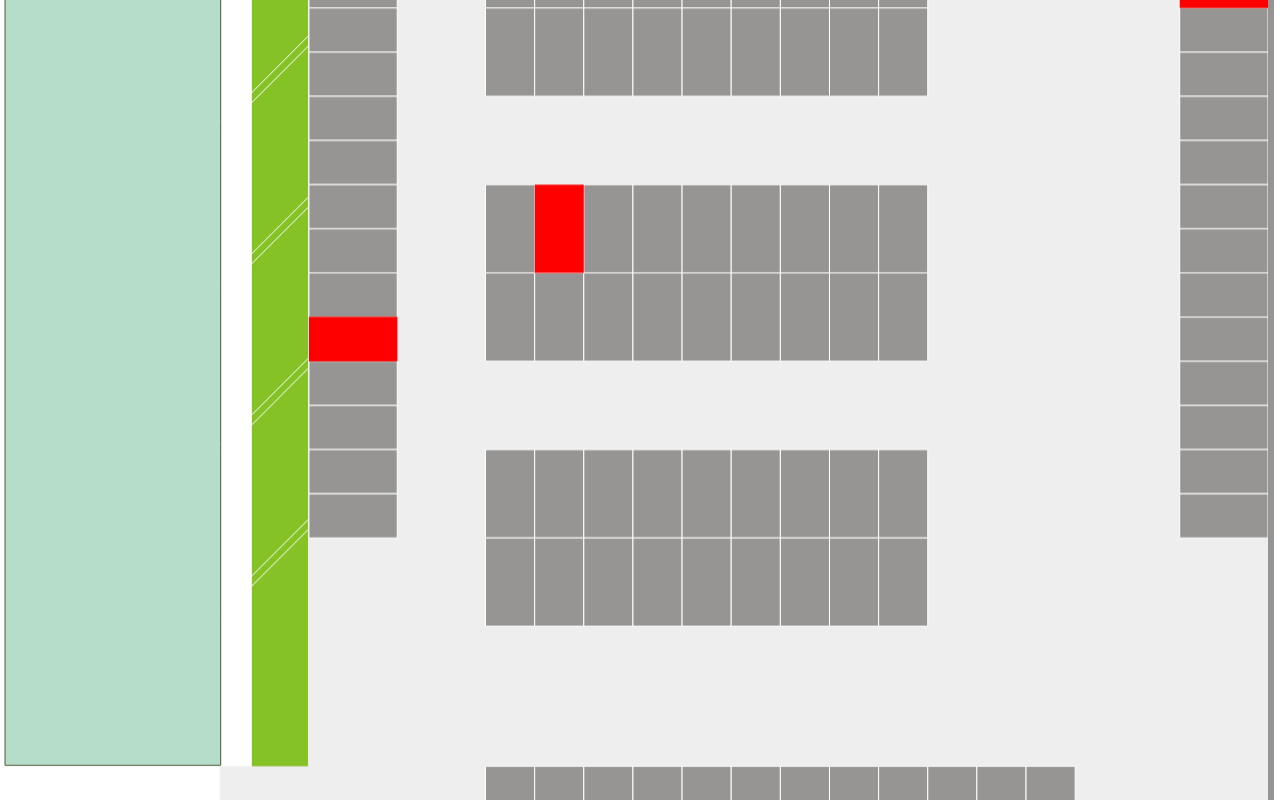
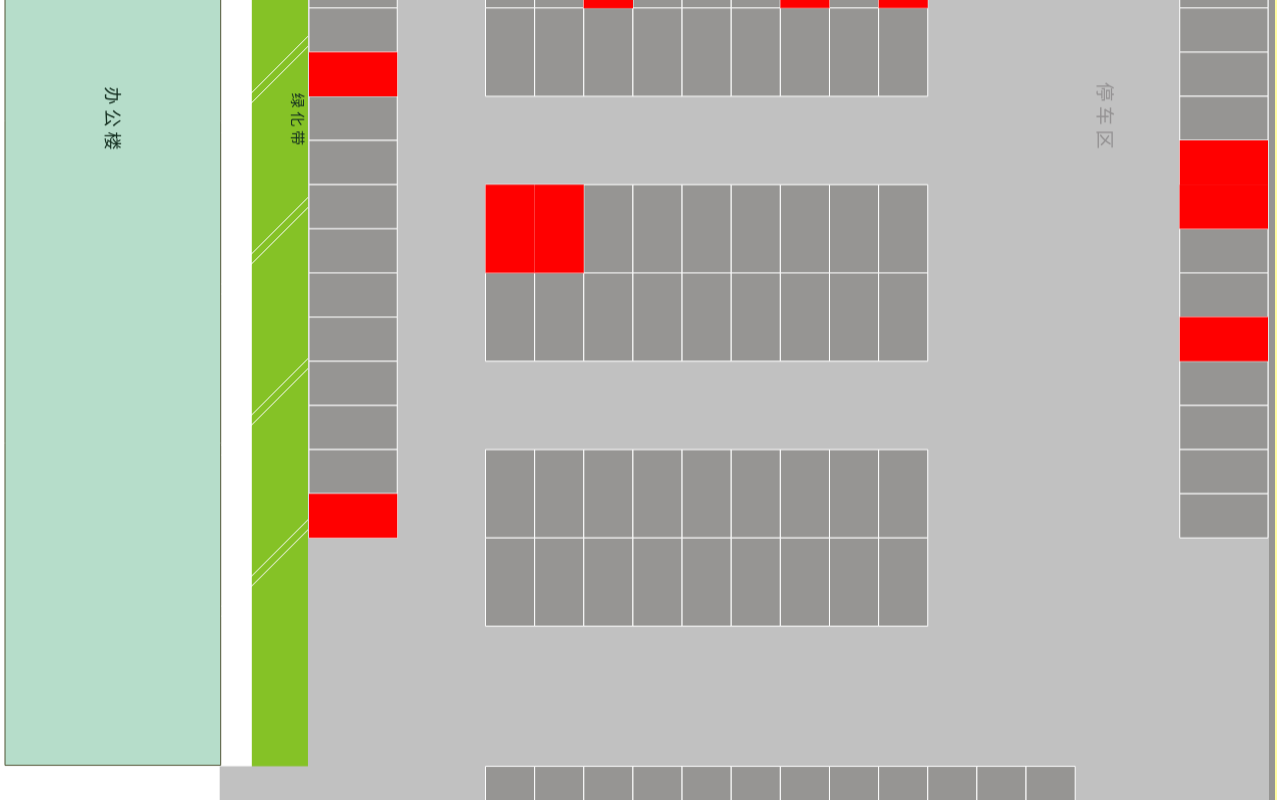
Before and after one commit to imondo/car_park, a website: page index.html in a window 1280 px wide. Shown: the top 800 px of the page. Drawn offline with Linux system fonts and the light colour scheme.

Commit message:
feat: 字体旋转

```diff
--- a/index.html
+++ b/index.html
@@ -11,7 +11,7 @@
         margin: 0;
       }
       html,body{
-        background-color: #333;
+        background-color: #fff;
       }
       html {
         height: 100%;
@@ -32,14 +32,14 @@
       var drawCarport = new DrawCarport();
 
       drawCarport.init();
+      var i = 0;
+      do {
+        i++;
+        var car_num = Math.round(Math.random()*100);
+        console.log(car_num)
+        drawCarport.mark(car_num);
+      } while (i <20);
 
-      drawCarport.mark(5)
-      drawCarport.mark(5)
-      drawCarport.mark(15)
-      drawCarport.mark(25)
-      drawCarport.mark(45)
-      drawCarport.mark(65)
-      drawCarport.mark(95)
     </script>
   </body>
 </html>
--- a/main.js
+++ b/main.js
@@ -33,7 +33,7 @@ function DrawCarport() {
 
   this.padding = 5; // 停车场边缘宽度
 
-  this.portLine = 0; // 停车场外围边线宽度
+  this.portLine = 4; // 停车场外围边线宽度
 
   // 车位宽度 至少需要29等分
   this.car_w = WIDTH / 29;
@@ -71,6 +71,7 @@ function DrawCarport() {
     y: this.padding,
     w: this.office_w,
     h: this.portH - this.halveH - this.car_entry_w,
+    text: '办 公 楼',
   };
   // 短办公楼
   this.short_office = {
@@ -86,6 +87,7 @@ function DrawCarport() {
     y: this.padding + 2,
     w: 2 * this.car_w,
     h: this.portH - this.halveH - this.car_entry_w,
+    text: '绿 化 带',
   };
   // 短绿化
   this.short_office_green = {
@@ -153,7 +155,10 @@ DrawCarport.prototype.init = function () {
   };
   // 绘制 24个
   for (let i = 0; i < 24; i++) {
-    var _dot = Object.assign({}, car_dot_1, { id: i, y: start.y + this.car_w * i })
+    var _dot = Object.assign({}, car_dot_1, {
+      id: i,
+      y: start.y + this.car_w * i,
+    });
     this.drawCar(_dot);
     // 记录车位
     this.car_list.unshift(_dot);
@@ -176,7 +181,10 @@ DrawCarport.prototype.init = function () {
   };
   // 绘制 12个
   for (let i = 0; i < 12; i++) {
-    var _dot = Object.assign({}, car_dot_2, { id: i, x: start.x + (this.car_w + 5) * i, })
+    var _dot = Object.assign({}, car_dot_2, {
+      id: i,
+      x: start.x + (this.car_w + 5) * i,
+    });
     this.drawCar(_dot);
     // 记录车位
     this.car_list.push(_dot);
@@ -199,7 +207,10 @@ DrawCarport.prototype.init = function () {
   };
   // 绘制 21个
   for (let i = 0; i < 21; i++) {
-    var _dot = Object.assign({}, car_dot_3, { id: i, y: start.y + this.car_w * i })
+    var _dot = Object.assign({}, car_dot_3, {
+      id: i,
+      y: start.y + this.car_w * i,
+    });
     this.drawCar(_dot);
     // 记录车位
     this.car_list.push(_dot);
@@ -208,8 +219,8 @@ DrawCarport.prototype.init = function () {
   // 绘制前侧车位后面灰色墙体
   ctx.beginPath();
   ctx.rect(
-    start.x + this.car_w * 2 + 3,
-    this.padding + 2,
+    start.x + this.car_w * 2 + 4,
+    this.padding,
     6,
     this.long_office.h + this.car_w * 2
   );
@@ -234,7 +245,10 @@ DrawCarport.prototype.init = function () {
   // 绘制 12 个
   var you_car_list = [];
   for (let i = 0; i < 12; i++) {
-    var _dot = Object.assign({}, car_dot_4, { id: i, x: start.x + (this.car_w + 5) * i })
+    var _dot = Object.assign({}, car_dot_4, {
+      id: i,
+      x: start.x + (this.car_w + 5) * i,
+    });
     this.drawCar(_dot);
     // 记录车位
     you_car_list.unshift(_dot);
@@ -259,8 +273,11 @@ DrawCarport.prototype.init = function () {
     };
     // 绘制 12个
     for (let i = 0; i < 9; i++) {
-      var _id = num + '-' + i
-      var _dot = Object.assign({}, car_dot_5, { id: _id, x: start.x + (car_w + 5) * i })
+      var _id = num + '-' + i;
+      var _dot = Object.assign({}, car_dot_5, {
+        id: _id,
+        x: start.x + (car_w + 5) * i,
+      });
       drawCar(_dot);
       // 记录车位
       car_list.push(_dot);
@@ -280,19 +297,28 @@ DrawCarport.prototype.init = function () {
   draw_Car(11, this.padding, this.car_w, this.car_list);
 
   carportBySort(this.car_list);
+
+  // 停车场文字
+  this.drawText({
+    text: '停 车 区',
+    color: '#949293',
+    font: '19px Simsun',
+    x: this.portW - this.car_w * 4 + 19 / 2,
+    y: this.long_office.h / 2
+  });
 };
 
 /**
  * 车位标记
  * @param {number} carport_num 车位
  */
-DrawCarport.prototype.mark = function(carport_num) {
+DrawCarport.prototype.mark = function (carport_num) {
   ctx.beginPath();
-  var _carport = this.car_list.find(v => v.carport_num == carport_num);
-  ctx.rect(_carport.x , _carport.y, _carport.w, _carport.h);
+  var _carport = this.car_list.find((v) => v.carport_num == carport_num);
+  ctx.rect(_carport.x, _carport.y, _carport.w, _carport.h);
   ctx.fillStyle = 'red';
-  ctx.fill()
-}
+  ctx.fill();
+};
 
 /**
  * 绘制停车场外围
@@ -306,21 +332,14 @@ DrawCarport.prototype.drawPort = function () {
 
   ctx.lineWidth = this.portLine;
   ctx.beginPath();
-  ctx.moveTo(this.padding, this.padding);
+  ctx.moveTo(this.padding + this.long_office.w, this.padding);
   ctx.lineTo(this.portW + this.padding, this.padding);
   ctx.lineTo(this.portW + this.padding, this.portH + this.padding);
-  ctx.lineTo(this.padding, this.portH + this.padding);
-  ctx.lineTo(this.padding, this.portH - this.halveH); // 入口拐点
-  ctx.lineTo(this.portW - this.halveW * 4, this.portH - this.halveH); // 入口拐点
-  ctx.lineTo(
-    this.portW - this.halveW * 4,
-    this.portH - this.halveH - this.car_entry_w
-  ); // 入口拐点
-  ctx.lineTo(this.padding, this.portH - this.halveH - this.car_entry_w); // 入口拐点
-  ctx.lineTo(this.padding, this.padding); // 入口拐点
+  ctx.lineTo(this.short_office.w, this.portH + this.padding);
+  ctx.lineTo(this.short_office.w, this.portH - this.halveH); // 入口拐点
 
   ctx.strokeStyle = '#fffba0';
-  ctx.closePath();
+  ctx.stroke();
 };
 
 /**
@@ -331,7 +350,7 @@ DrawCarport.prototype.drawPort = function () {
  * @param {*} h 高度
  * @param {*} hasText 是否绘制文字
  */
-DrawCarport.prototype.drawOffice = function ({ x, y, w, h, hasText }) {
+DrawCarport.prototype.drawOffice = function ({ x, y, w, h, text }) {
   ctx.beginPath();
   // 办公楼主体
   ctx.lineWidth = 1;
@@ -343,13 +362,14 @@ DrawCarport.prototype.drawOffice = function ({ x, y, w, h, hasText }) {
   ctx.strokeStyle = '#515435';
   ctx.stroke();
 
-  if (hasText) {
-    ctx.save();
-    this.rotateContext(ctx, this.portW + this.padding, this.padding, 90);
-    ctx.fillStyle = '#333';
-    ctx.font = '18px STheiti, SimHei';
-    ctx.fillText('办 公 楼', (x + w) * 7.5, (y + h) / 1.3);
-    ctx.restore();
+  if (text) {
+    this.drawText({
+      text,
+      color: '#142f20',
+      font: '18px Simsun',
+      x: (x + w) / 2,
+      y: (y + h) / 2,
+    });
   }
 };
 
@@ -366,6 +386,17 @@ DrawCarport.prototype.rotateContext = function (ctx, x, y, degree) {
   ctx.translate(-x, -y);
 };
 
+DrawCarport.prototype.drawText = function ({ text, color, font, x, y }) {
+  ctx.save();
+  this.rotateContext(ctx, x, y, 90);
+  ctx.fillStyle = color;
+  ctx.font = font;
+  ctx.textAlign = 'center';
+  ctx.textBaseline = 'middle';
+  ctx.fillText(text, x, y);
+  ctx.restore();
+};
+
 /**
  * 绘制绿化带
  * @param {*} x 坐标x
@@ -374,13 +405,23 @@ DrawCarport.prototype.rotateContext = function (ctx, x, y, degree) {
  * @param {*} h 高度
  * @param {*} hasText 是否绘制文字
  */
-DrawCarport.prototype.drawGreenbelts = function ({ x, y, w, h }) {
+DrawCarport.prototype.drawGreenbelts = function ({ x, y, w, h, text }) {
   ctx.beginPath();
   // 办公楼主体
   ctx.rect(x, y, w, h);
   // 填充颜色
   ctx.fillStyle = '#85c226';
   ctx.fill();
+
+  if (text) {
+    this.drawText({
+      text,
+      color: '#142f20',
+      font: '15px Simsun',
+      x: x + w / 2,
+      y: (y + h) / 2,
+    });
+  }
 };
 
 /**
@@ -442,7 +483,7 @@ DrawCarport.prototype.drawGreenLine = function () {
 /**
  * 绘制车位
  */
-DrawCarport.prototype.drawCar = function ({x, y, w, h}) {
+DrawCarport.prototype.drawCar = function ({ x, y, w, h }) {
   ctx.beginPath();
   ctx.lineWidth = this.lineWidth;
   ctx.rect(x, y, w, h);
@@ -473,6 +514,6 @@ DrawCarport.prototype.drawCarSpace = function () {
   ctx.lineTo(this.office_w + 4, this.halveH * 3 - this.car_entry_w + 6);
   ctx.lineTo(start.x, this.halveH * 3 - this.car_entry_w + 6);
   // 填充颜色
-  ctx.fillStyle = '#eee';
+  ctx.fillStyle = '#c1c1c1';
   ctx.fill();
 };
```
